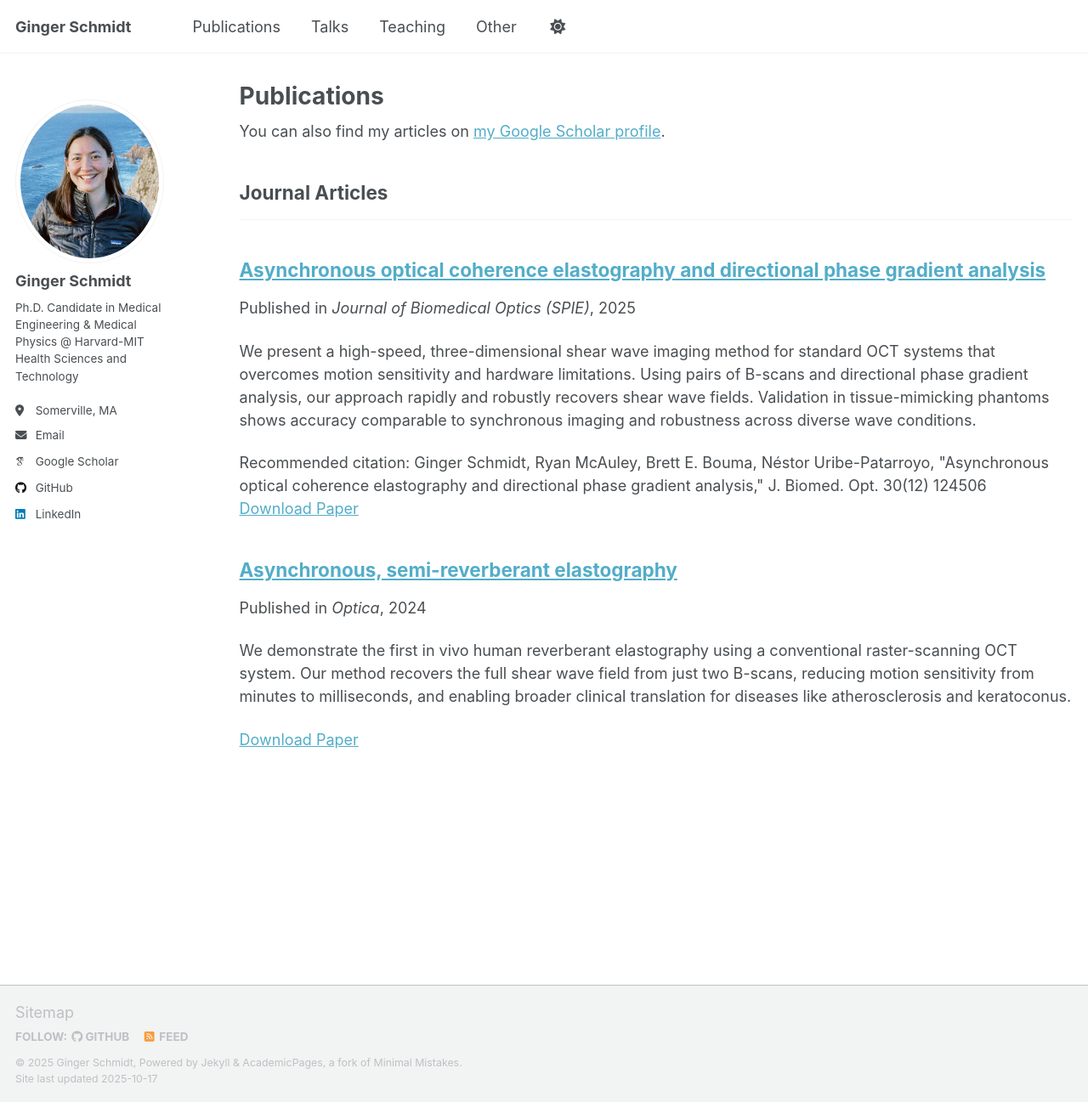
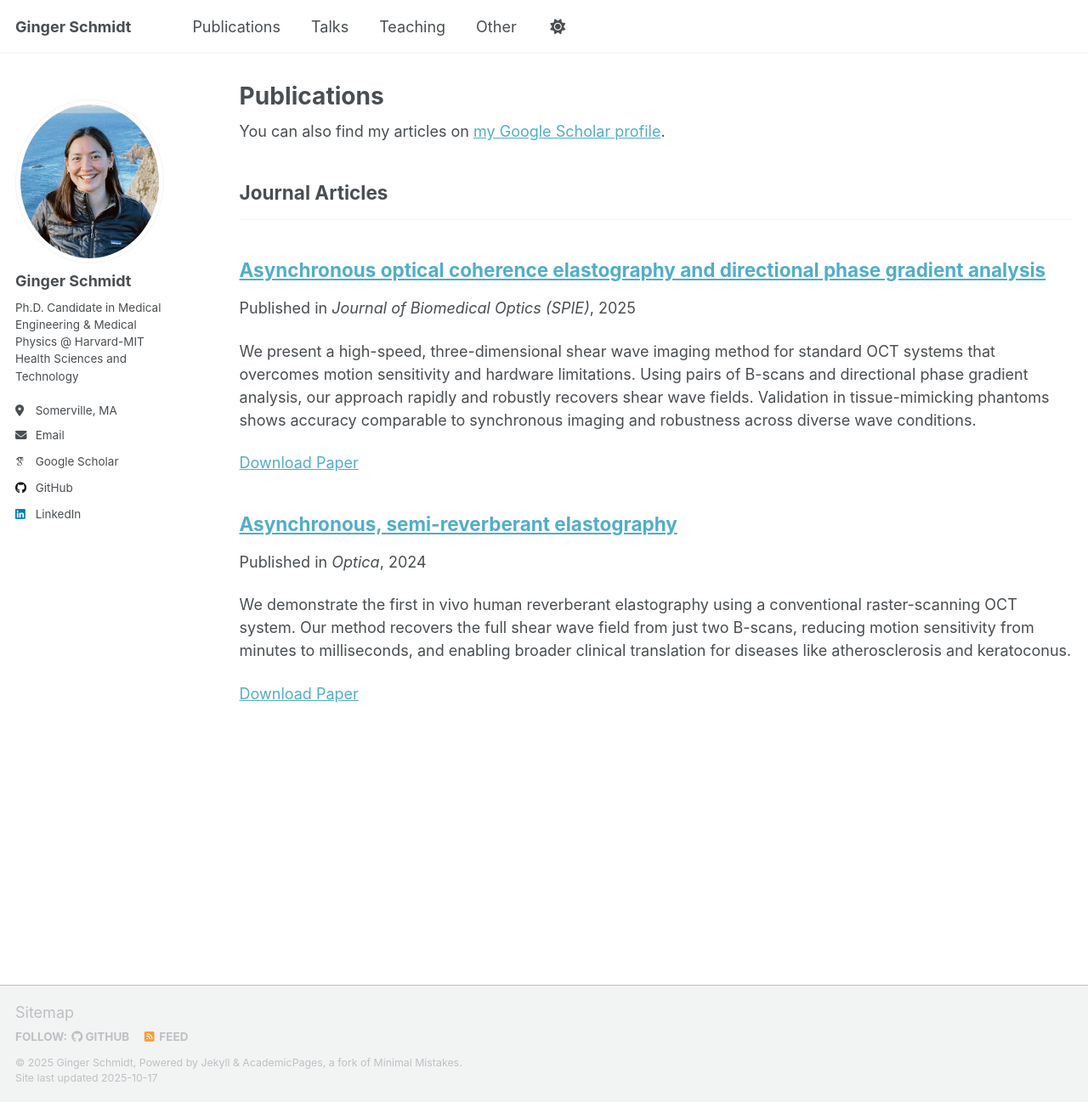
Before and after one commit to gingerschmidt/gingerschmidt.github.io, a Jekyll site: the page built from _pages/publications.html, in a window 1280 px wide and 1297 px high. Shown: the whole window at 85% size. Built offline with Jekyll 4.4.1, drawn with Linux system fonts in a browser that asks for light colours; some web fonts are replaced; a script that is not in the unit is left out.

Commit message:
Update asyncOCE.md

```diff
--- a/_publications/asyncOCE.md
+++ b/_publications/asyncOCE.md
@@ -7,7 +7,6 @@ excerpt: 'We present a high-speed, three-dimensional shear wave imaging method f
 date: 2025-09-19
 venue: 'Journal of Biomedical Optics (SPIE)'
 paperurl: 'http://academicpages.github.io/files/Asynchronous optical coherence elastography and directional phase gradient analysis.pdf'
-citation: 'Ginger Schmidt, Ryan McAuley, Brett E. Bouma, Néstor Uribe-Patarroyo, "Asynchronous optical coherence elastography and directional phase gradient analysis," J. Biomed. Opt. 30(12) 124506'
 ---
 
 The contents above will be part of a list of publications, if the user clicks the link for the publication than the contents of section will be rendered as a full page, allowing you to provide more information about the paper for the reader. When publications are displayed as a single page, the contents of the above "citation" field will automatically be included below this section in a smaller font.
```
